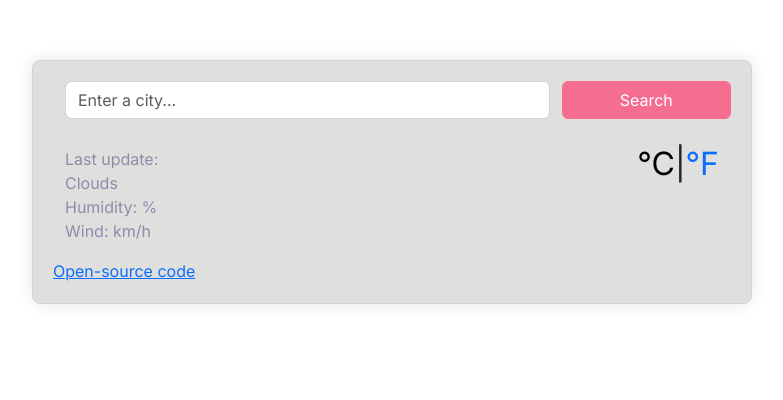
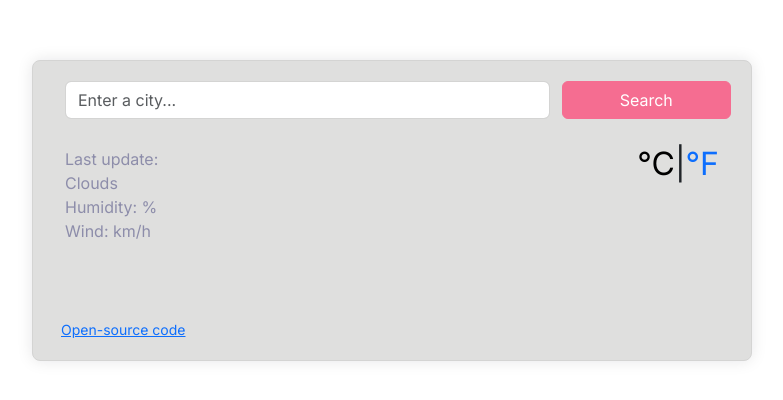
Before and after one commit to seheichenko-anna/vanilla-weather-search, a plain HTML site: page index.html in a window 1280 px wide. Shown: the whole page, without its empty margins (248-1031 px from the left). Drawn offline with nearby package versions, Linux system fonts and the light colour scheme; no server answers.

Commit message:
Add link, fixed

```diff
--- a/index.html
+++ b/index.html
@@ -17,6 +17,7 @@
 
 <body>
     <div class="app">
+        <div class="wrapper">
             <div class="container text-center">
                 <form id="search-form">
                     <div class="row">
@@ -53,7 +54,8 @@
 
                 </div>
             </div>
-        <a href="http://">Open-source code</a>
+            <small><a href="https://github.com/seheichenko-anna/vanilla-weather-search.git">Open-source code</a></small>
+        </div>
     </div>
     <script src="src/index.js"></script>
 </body>
--- a/src/style.css
+++ b/src/style.css
@@ -14,6 +14,10 @@
 
 form {
     margin-bottom: 20px;
+}
+
+.container {
+    margin-bottom: 60px;
 }
 
 .main-info ul {
@@ -81,3 +85,12 @@ form .search-input {
     color: #000;
     cursor: default;
 }
+
+.wrapper {
+    display: flex;
+    flex-direction: column;
+}
+
+small {
+    padding-left: 8px;
+}
```
Lines whose indentation alone changed are shown as unchanged.
